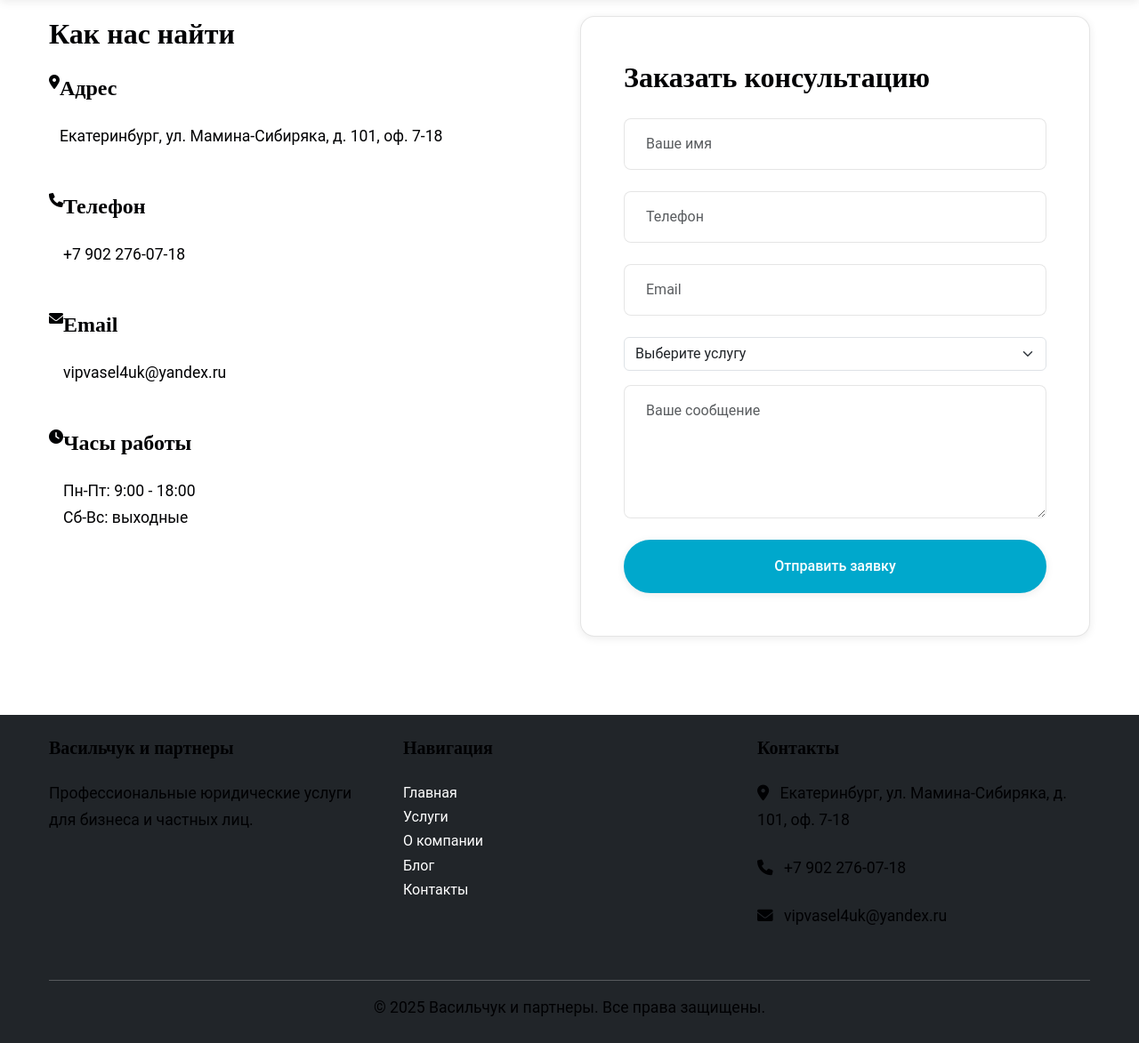
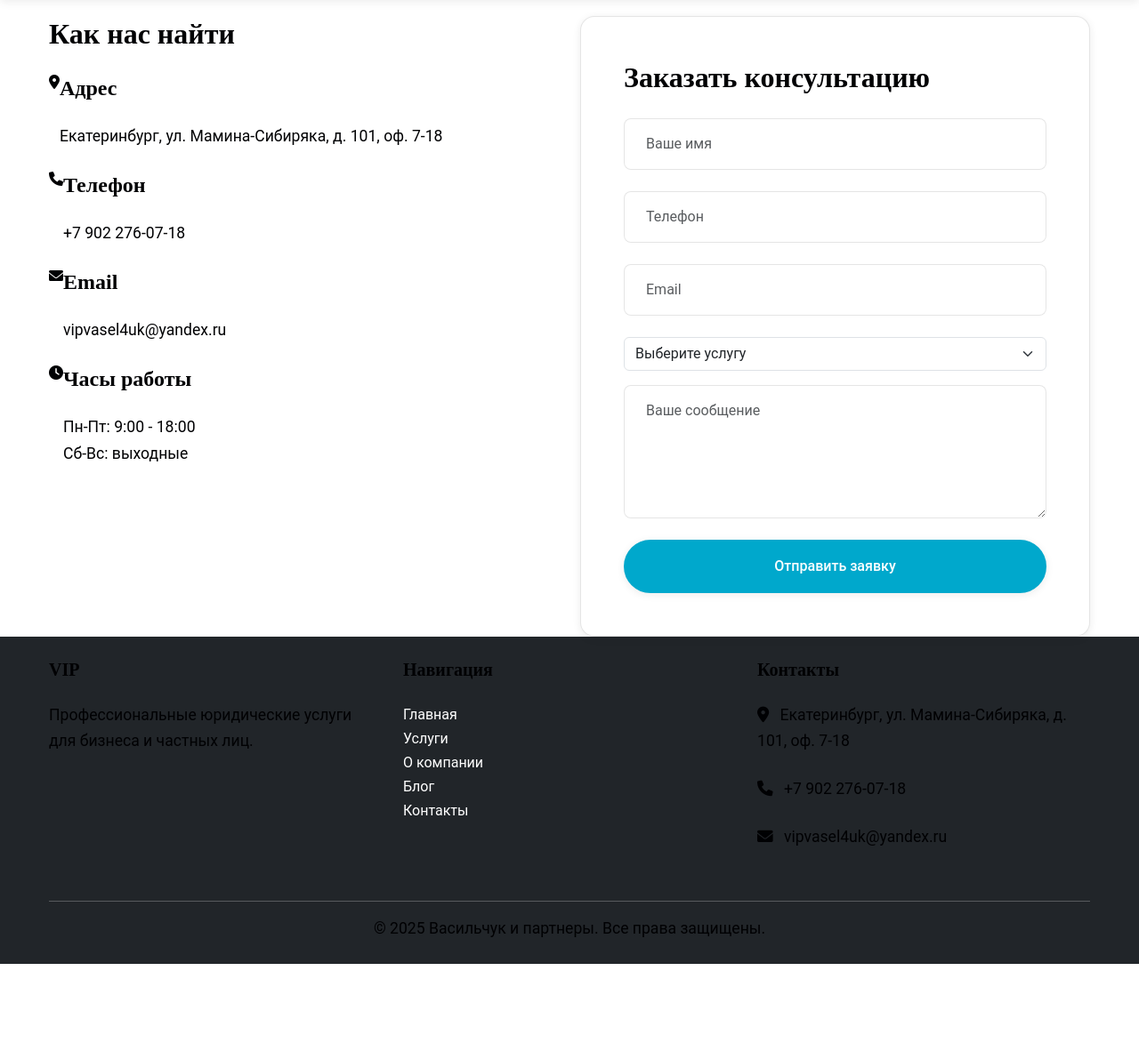
Before and after one commit to avsize8/vip, a Flask app: page /contacts in a window 1280 px wide. Shown: the part 112-1285 px from the top of the page at 89% size. After the commit the page ends 1196 px from the top, so only its background shows below. Run offline with Flask 3, Linux system fonts and the light colour scheme; a map, chart or similar area stays blank.

Commit message:
Update contacts.html

```diff
--- a/VIP/templates/contacts.html
+++ b/VIP/templates/contacts.html
@@ -52,29 +52,29 @@
             <div class="row">
                 <div class="col-lg-6">
                     <div class="contact-info">
-                        <h2 class="mb-4">Как нас найти</h2>
-                        <div class="d-flex mb-4">
+                        <h2>Как нас найти</h2>
+                        <div class="d-flex">
                             <i class="fas fa-map-marker-alt"></i>
                             <div>
                                 <h4>Адрес</h4>
                                 <p>Екатеринбург, ул. Мамина-Сибиряка, д. 101, оф. 7-18</p>
                             </div>
                         </div>
-                        <div class="d-flex mb-4">
+                        <div class="d-flex">
                             <i class="fas fa-phone"></i>
                             <div>
                                 <h4>Телефон</h4>
                                 <p>+7 902 276-07-18</p>
                             </div>
                         </div>
-                        <div class="d-flex mb-4">
+                        <div class="d-flex">
                             <i class="fas fa-envelope"></i>
                             <div>
                                 <h4>Email</h4>
                                 <p>vipvasel4uk@yandex.ru</p>
                             </div>
                         </div>
-                        <div class="d-flex mb-4">
+                        <div class="d-flex">
                             <i class="fas fa-clock"></i>
                             <div>
                                 <h4>Часы работы</h4>
@@ -90,7 +90,7 @@
 
                 <div class="col-lg-6">
                     <div class="contact-form-card">
-                        <h2 class="mb-4">Заказать консультацию</h2>
+                        <h2>Заказать консультацию</h2>
                         {% with messages = get_flashed_messages(with_categories=true) %}
                             {% if messages %}
                                 {% for category, message in messages %}
@@ -139,7 +139,7 @@
         <div class="container">
             <div class="row">
                 <div class="col-md-4 mb-3">
-                    <h5>Васильчук и партнеры</h5>
+                    <h5>VIP</h5>
                     <p>Профессиональные юридические услуги для бизнеса и частных лиц.</p>
                 </div>
                 <div class="col-md-4 mb-3">
```
